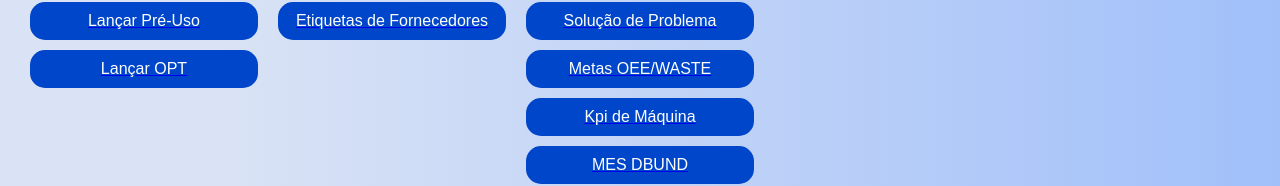
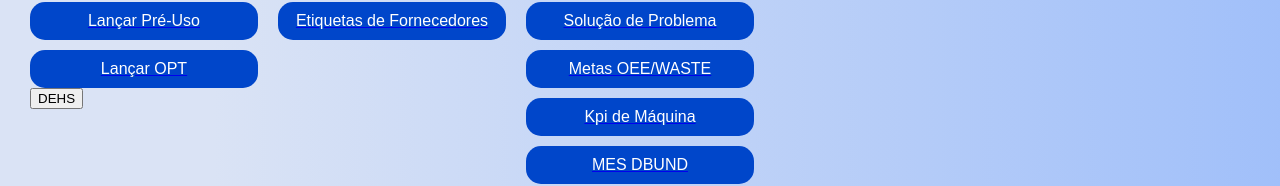
Before and after one commit to l24427/MelhoriaContinua_PC02, a plain HTML site: page index.html in a window 1280 px wide. Shown: the part 529-715 px from the top of the page. Drawn offline with Linux system fonts and the light colour scheme.

Commit message:
Update index.html

```diff
--- a/index.html
+++ b/index.html
@@ -52,6 +52,10 @@
                     </a>
                     <a target="_blank" href="https://kimberlyclark.sharepoint.com/Sites/g956/optseguranca">
                         <button class="button">Lançar OPT</button>
+                    </a>
+                    <a href="https://kimberlyclark.sharepoint.com/Sites/H945/Suzano/Forms/AllItems.aspx?id=%2FSites%2FH945%2FSuzano%2FSEGURAN%C3%87A%2FDialogo%20de%20Seguran%C3%A7a%20e%20Meio%20Ambiente&viewid=c20eff85%2Daf0a%2D4b76%2Dab1f%2D5816f085532c&ovuser=fee2180b%2D69b6%2D4afe%2D9f14%2Dccd70bd4c737%2Cpaulo%2Ejunior3%40kcc%2Ecom&OR=Teams%2DHL&CT=1743445613509&clickparams=eyJBcHBOYW1lIjoiVGVhbXMtRGVza3RvcCIsIkFwcFZlcnNpb24iOiI0OS8yNTAzMDIwMTAxMCIsIkhhc0ZlZGVyYXRlZFVzZXIiOmZhbHNlfQ%3D%3D"> <button
+                        class="Conteudo-principal-escrito-botao" style="text-decoration:none" target="_blank">DEHS
+                        </button></a>
                     </a>
             </div>
             <div class="column">
```
